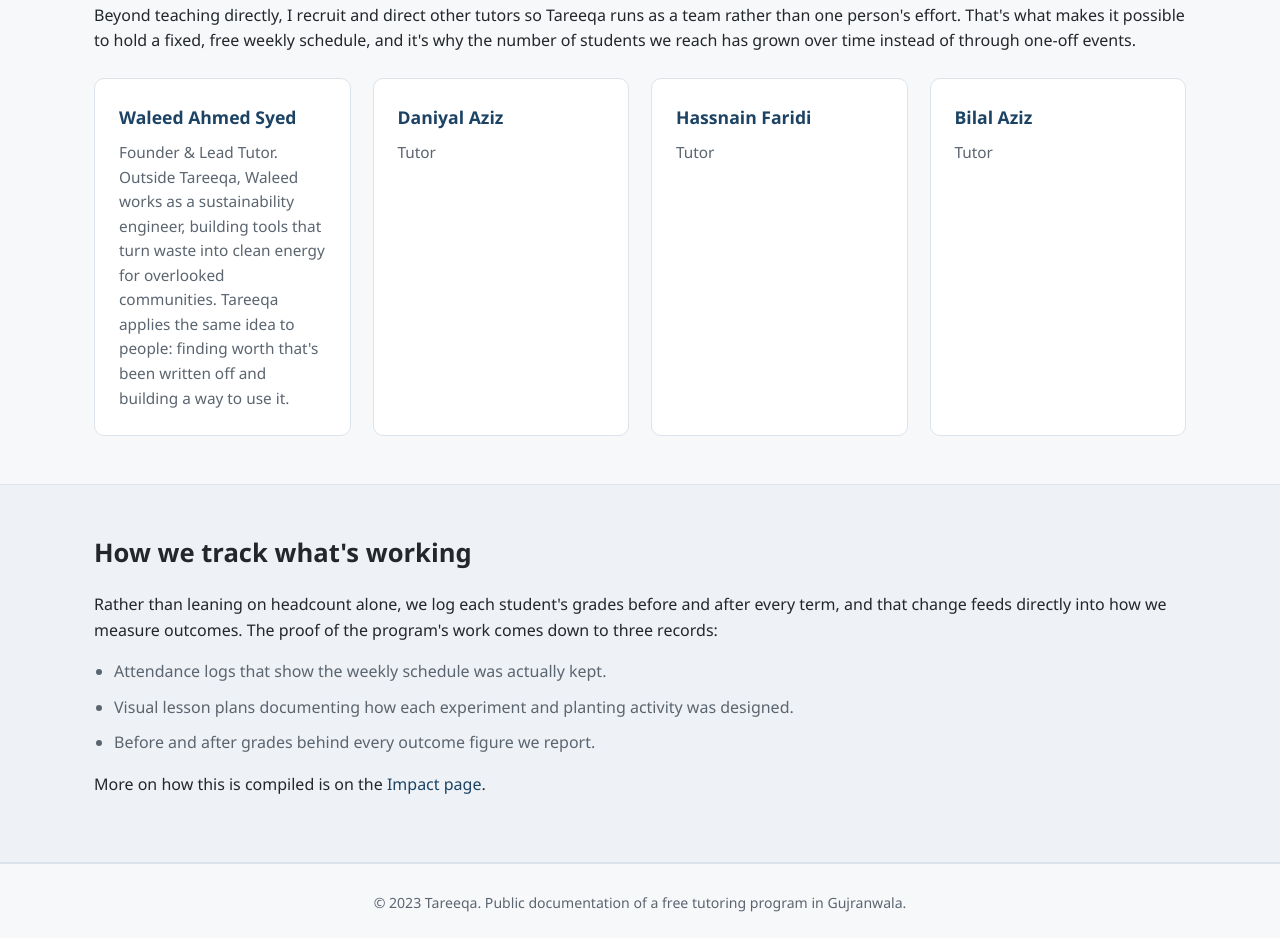
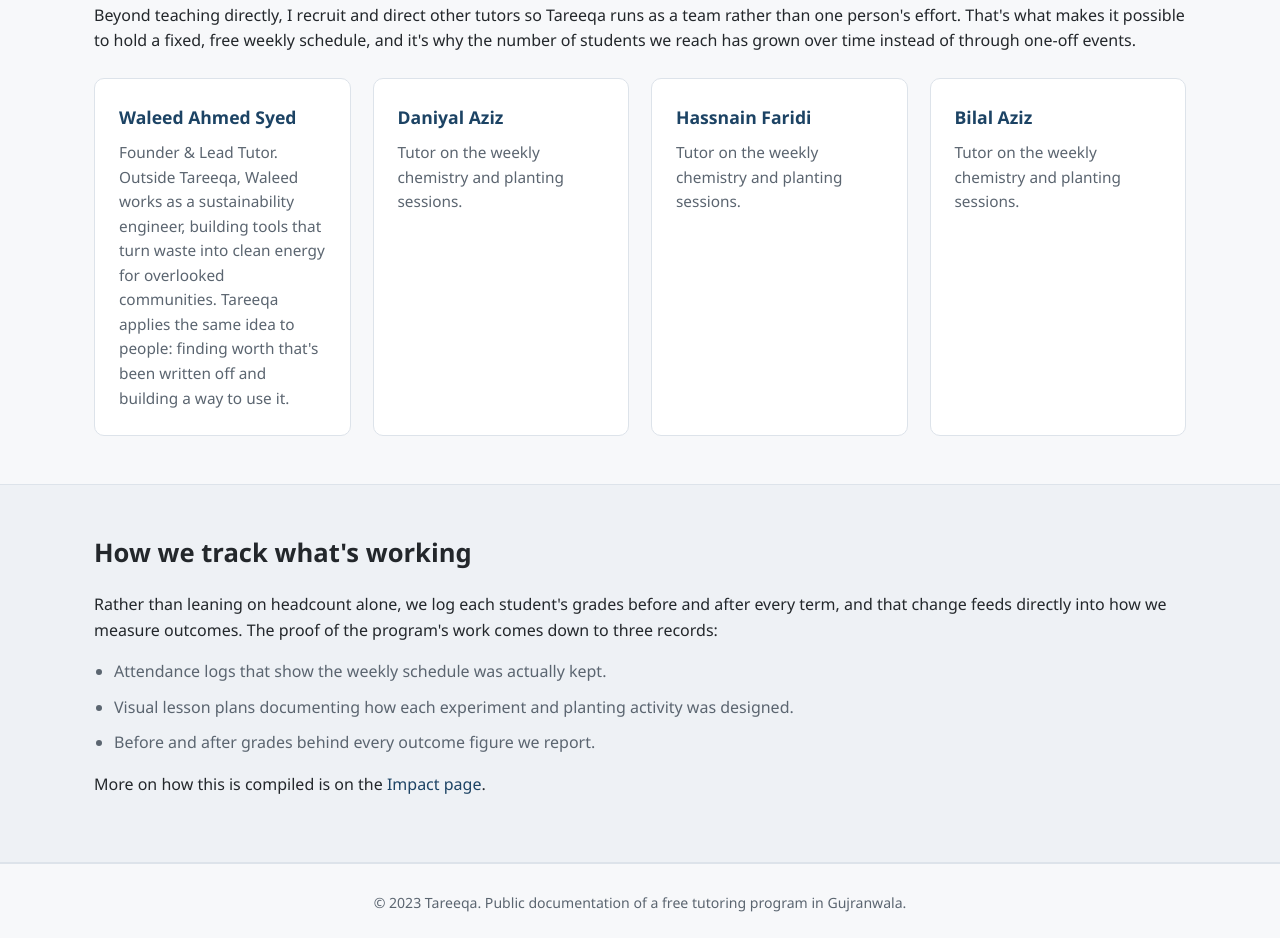
Before and after one commit to waleedsdevarc/tareeqa-website, a plain HTML site: page about/index.html in a window 1280 px wide. Shown: the part 1299-2237 px from the top of the page. Drawn offline with Linux system fonts and the light colour scheme.

Commit message:
Add role description to tutor cards

```diff
--- a/about/index.html
+++ b/about/index.html
@@ -69,15 +69,15 @@
       </div>
       <div class="card">
         <h3>Daniyal Aziz</h3>
-        <p>Tutor</p>
+        <p>Tutor on the weekly chemistry and planting sessions.</p>
       </div>
       <div class="card">
         <h3>Hassnain Faridi</h3>
-        <p>Tutor</p>
+        <p>Tutor on the weekly chemistry and planting sessions.</p>
       </div>
       <div class="card">
         <h3>Bilal Aziz</h3>
-        <p>Tutor</p>
+        <p>Tutor on the weekly chemistry and planting sessions.</p>
       </div>
     </div>
   </div>
```
